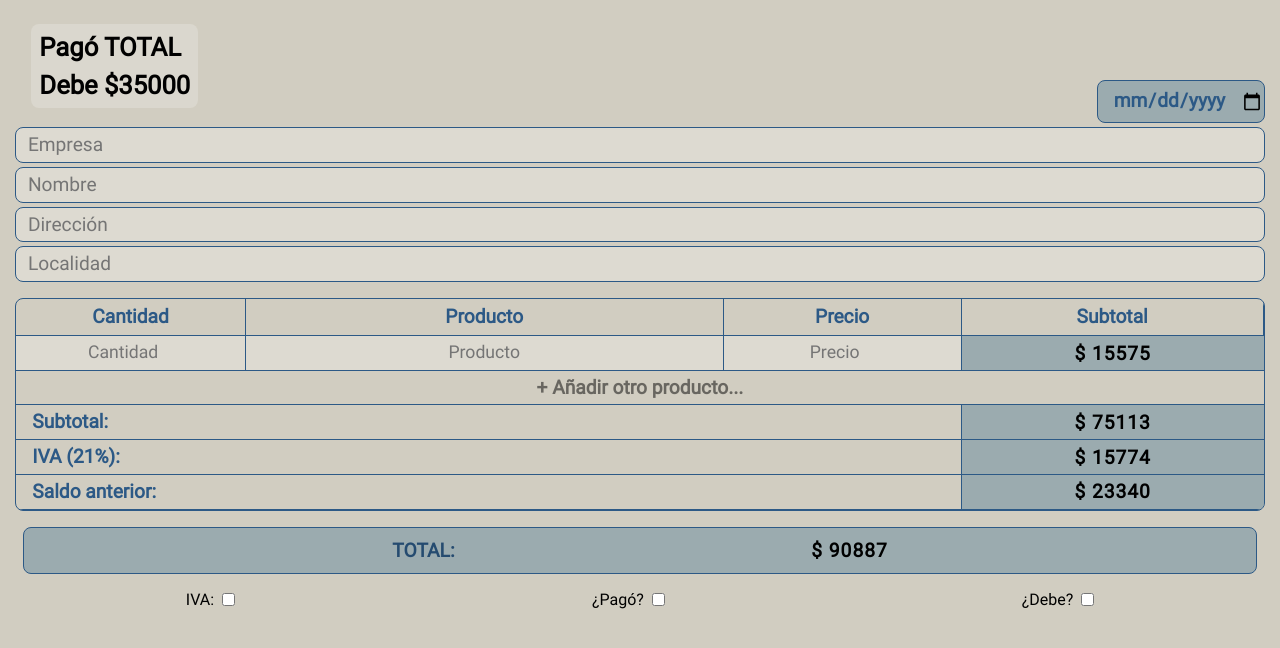
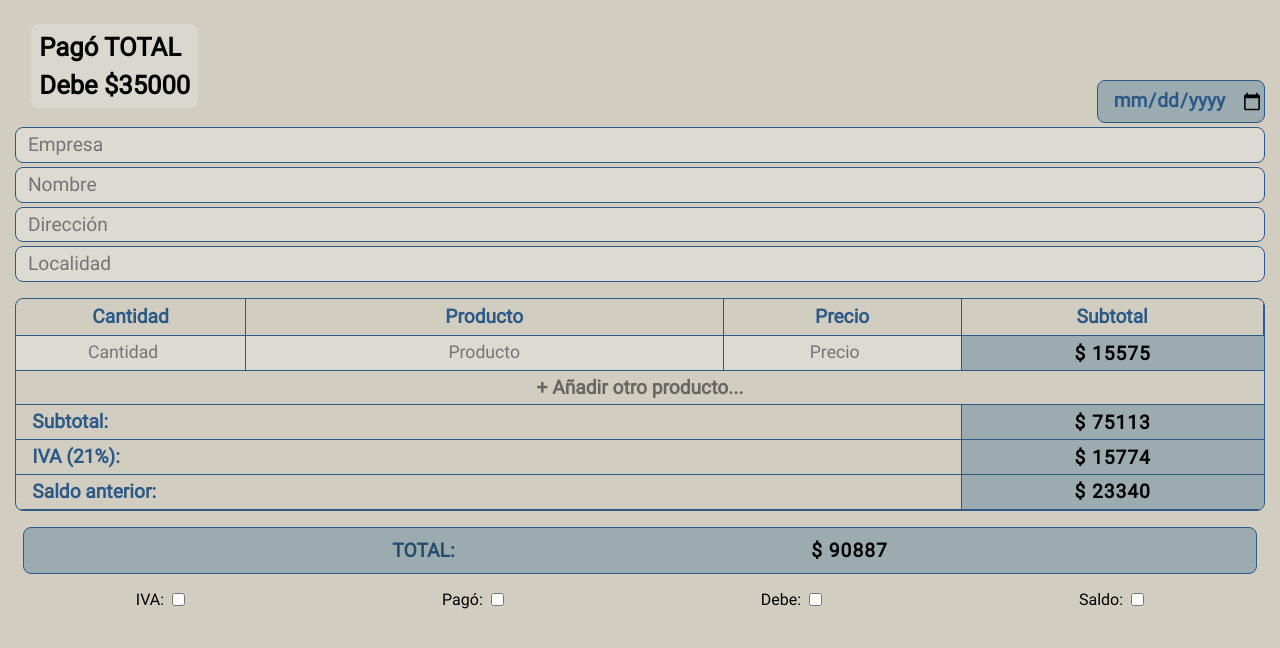
Before and after one commit to valenvirzi/Simulador-Remitos, a website: page index.html in a window 1280 px wide. Drawn offline with Linux system fonts and the light colour scheme.

Commit message:
payment section

```diff
--- a/index.html
+++ b/index.html
@@ -99,18 +99,25 @@
                 type="checkbox">
             </div>
             <div class="main__payment-section">
-                <label class="main__payment-label" for="paid">¿Pagó?</label>
+                <label class="main__payment-label" for="paid">Pagó:</label>
                 <input class="main__payment-checkbox"
                 type="checkbox"
                 name="paid"
                 id="paid">
             </div>
             <div class="main__payment-section">
-                <label class="main__payment-label" for="owes">¿Debe?</label>
+                <label class="main__payment-label" for="owes">Debe:</label>
                 <input class="main__payment-checkbox"
                 type="checkbox"
                 name="owes"
                 id="owes">
+            </div>
+            <div class="main__payment-section">
+                <label class="main__payment-label" for="prevDebt">Saldo:</label>
+                <input class="main__payment-checkbox"
+                type="checkbox"
+                name="prevDebt"
+                id="prevDebt">
             </div>
         </section>
     </main>
```
